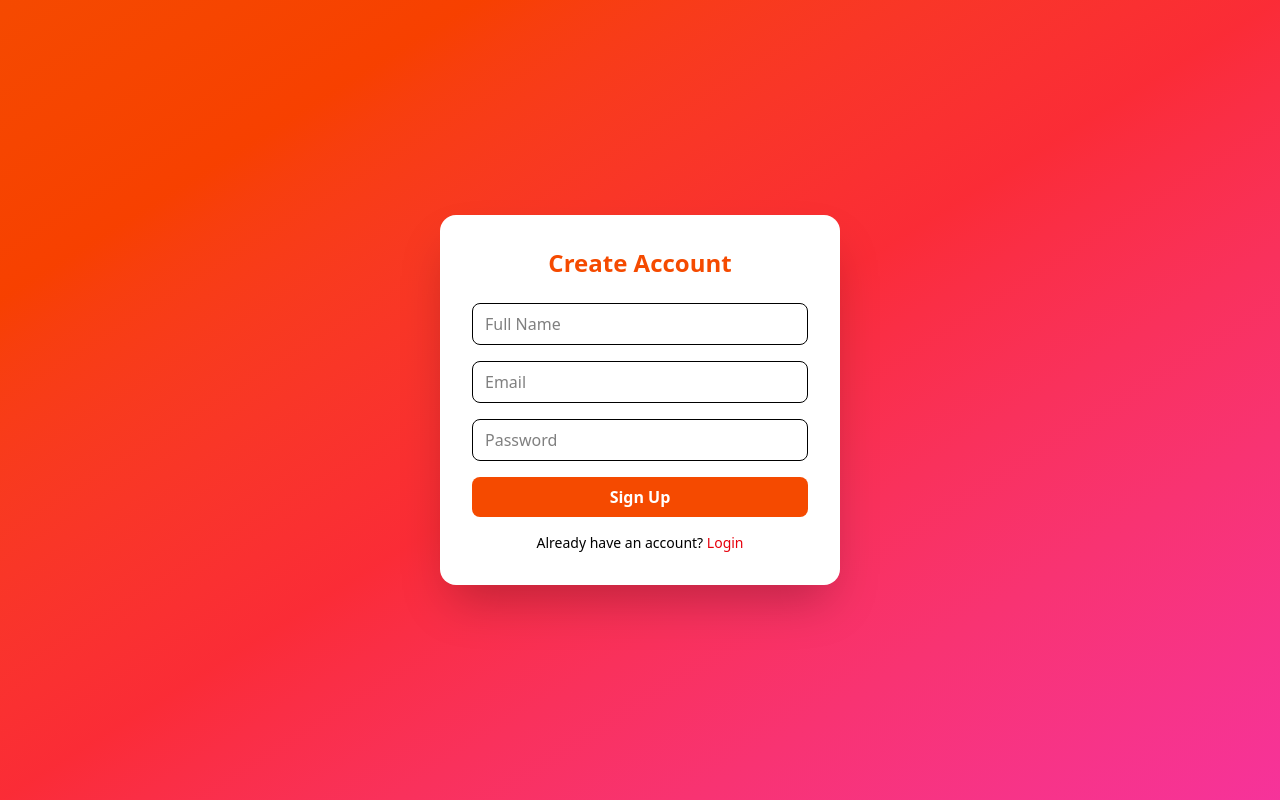
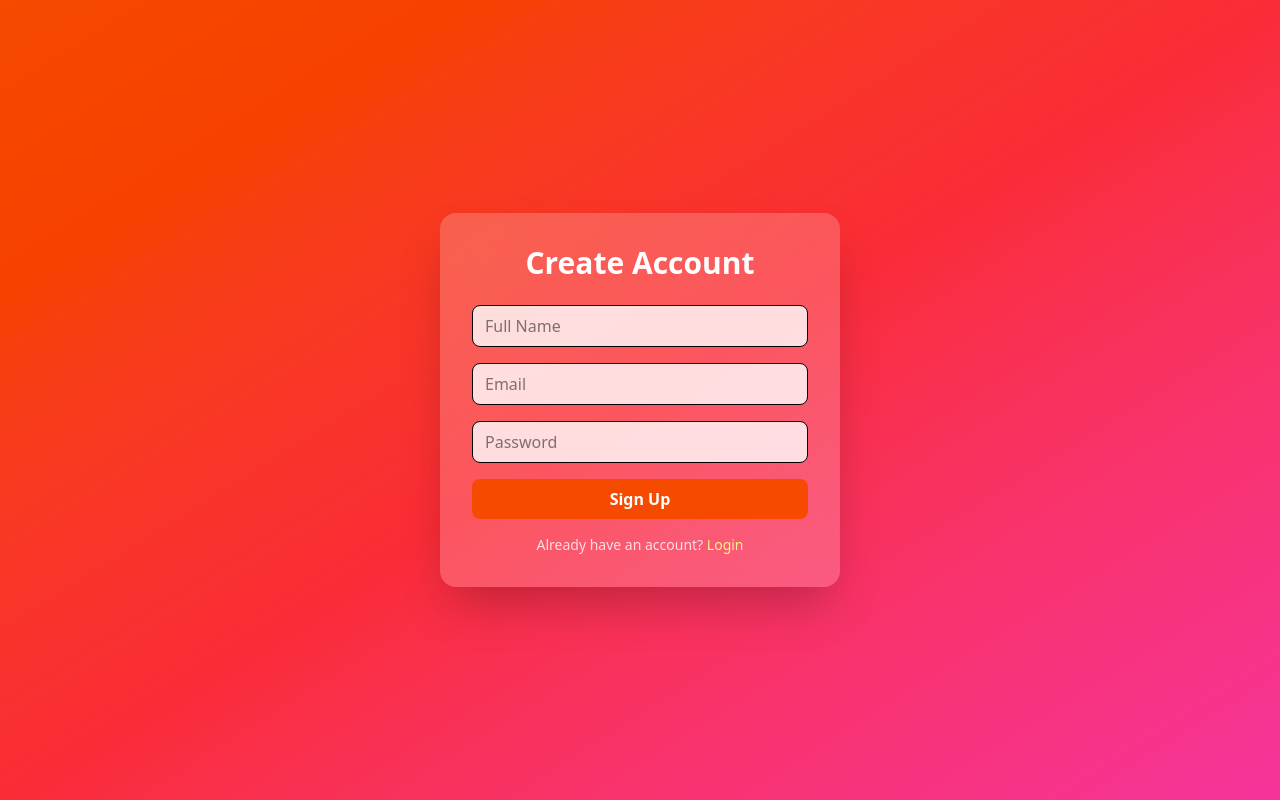
Before and after one commit to Moetez-Fradi/GenAI-Commercial-BH-Next, a React (Vite) app in the folder app/frontend/: page /signup in a window 1280 px wide. Built offline with nearby package versions, Linux system fonts and the light colour scheme.

Commit message:
auth design

```diff
--- a/app/frontend/src/pages/Login.tsx
+++ b/app/frontend/src/pages/Login.tsx
@@ -1,6 +1,7 @@
 import { useState } from "react";
 import { Link, useNavigate } from "react-router-dom";
 import { useAuth } from "../context/AuthContext";
+import { motion } from "framer-motion";
 
 export default function Login() {
   const [email, setEmail] = useState("");
@@ -16,11 +17,7 @@ export default function Login() {
     setError("");
 
     try {
-      // 👉 TODO: Replace with FastAPI call
-      // Example: const res = await fetch("/api/login", {...})
-      // const { token } = await res.json();
-
-      // Mock login
+      // 👉 TODO: replace with FastAPI call
       if (email === "admin@test.com" && password === "1234") {
         login("fake-jwt-token");
         navigate("/");
@@ -36,8 +33,13 @@ export default function Login() {
 
   return (
     <div className="h-screen flex items-center justify-center bg-gradient-to-br from-red-600 via-orange-500 to-yellow-400">
-      <div className="bg-white rounded-2xl shadow-2xl p-8 w-[min(400px,92vw)]">
-        <h1 className="text-2xl font-bold text-center text-red-600 mb-6">GENAI Dashboard</h1>
+      <motion.div
+        initial={{ opacity: 0, scale: 0.9 }}
+        animate={{ opacity: 1, scale: 1 }}
+        transition={{ duration: 0.3 }}
+        className="backdrop-blur-lg bg-white/20 p-8 rounded-2xl shadow-2xl w-[min(400px,92vw)]"
+      >
+        <h1 className="text-3xl font-bold text-center text-white mb-6">GENAI Dashboard</h1>
 
         <form onSubmit={handleLogin} className="space-y-4">
           <input
@@ -45,7 +47,7 @@ export default function Login() {
             placeholder="Email"
             value={email}
             onChange={e => setEmail(e.target.value)}
-            className="w-full border rounded-lg px-3 py-2 focus:ring-2 focus:ring-orange-400 outline-none"
+            className="w-full border rounded-lg px-3 py-2 focus:ring-2 focus:ring-orange-400 outline-none bg-white/80"
             required
           />
           <input
@@ -53,26 +55,26 @@ export default function Login() {
             placeholder="Password"
             value={password}
             onChange={e => setPassword(e.target.value)}
-            className="w-full border rounded-lg px-3 py-2 focus:ring-2 focus:ring-orange-400 outline-none"
+            className="w-full border rounded-lg px-3 py-2 focus:ring-2 focus:ring-orange-400 outline-none bg-white/80"
             required
           />
 
-          {error && <p className="text-sm text-red-600">{error}</p>}
+          {error && <p className="text-sm text-red-200">{error}</p>}
 
           <button
             type="submit"
             disabled={loading}
-            className="w-full bg-red-600 text-white py-2 rounded-lg font-semibold hover:bg-red-700 disabled:opacity-50"
+            className="w-full bg-red-600 text-white py-2 rounded-lg font-semibold hover:bg-red-700 transition disabled:opacity-50"
           >
             {loading ? "Logging in..." : "Login"}
           </button>
         </form>
 
-        <p className="text-sm text-center mt-4">
+        <p className="text-sm text-center mt-4 text-white/80">
           Don’t have an account?{" "}
-          <Link to="/signup" className="text-orange-600 font-medium hover:underline">Sign up</Link>
+          <Link to="/signup" className="text-yellow-200 font-medium hover:underline">Sign up</Link>
         </p>
-      </div>
+      </motion.div>
     </div>
   );
 }
--- a/app/frontend/src/pages/Signup.tsx
+++ b/app/frontend/src/pages/Signup.tsx
@@ -1,28 +1,51 @@
 import { useState } from "react";
-import { Link } from "react-router-dom";
+import { Link, useNavigate } from "react-router-dom";
+import { motion } from "framer-motion";
 
 export default function Signup() {
   const [name, setName] = useState("");
   const [email, setEmail] = useState("");
   const [password, setPassword] = useState("");
+  const navigate = useNavigate();
+  const [loading, setLoading] = useState(false);
+  const [error, setError] = useState("");
 
-  const handleSignup = (e: React.FormEvent) => {
+  const handleSignup = async (e: React.FormEvent) => {
     e.preventDefault();
-    // TODO: call FastAPI backend
-    console.log("Signup with", name, email, password);
+    setLoading(true);
+    setError("");
+
+    try {
+      // 👉 TODO: replace with FastAPI call
+      if (name && email && password) {
+        navigate("/login");
+      } else {
+        setError("All fields are required");
+      }
+    } catch {
+      setError("Something went wrong. Please try again.");
+    } finally {
+      setLoading(false);
+    }
   };
 
   return (
     <div className="h-screen flex items-center justify-center bg-gradient-to-br from-orange-600 via-red-500 to-pink-500">
-      <div className="bg-white rounded-2xl shadow-2xl p-8 w-[min(400px,92vw)]">
-        <h1 className="text-2xl font-bold text-center text-orange-600 mb-6">Create Account</h1>
+      <motion.div
+        initial={{ opacity: 0, scale: 0.9 }}
+        animate={{ opacity: 1, scale: 1 }}
+        transition={{ duration: 0.3 }}
+        className="backdrop-blur-lg bg-white/20 p-8 rounded-2xl shadow-2xl w-[min(400px,92vw)]"
+      >
+        <h1 className="text-3xl font-bold text-center text-white mb-6">Create Account</h1>
+
         <form onSubmit={handleSignup} className="space-y-4">
           <input
             type="text"
             placeholder="Full Name"
             value={name}
             onChange={e => setName(e.target.value)}
-            className="w-full border rounded-lg px-3 py-2 focus:ring-2 focus:ring-orange-400 outline-none"
+            className="w-full border rounded-lg px-3 py-2 focus:ring-2 focus:ring-orange-400 outline-none bg-white/80"
             required
           />
           <input
@@ -30,7 +53,7 @@ export default function Signup() {
             placeholder="Email"
             value={email}
             onChange={e => setEmail(e.target.value)}
-            className="w-full border rounded-lg px-3 py-2 focus:ring-2 focus:ring-orange-400 outline-none"
+            className="w-full border rounded-lg px-3 py-2 focus:ring-2 focus:ring-orange-400 outline-none bg-white/80"
             required
           />
           <input
@@ -38,21 +61,26 @@ export default function Signup() {
             placeholder="Password"
             value={password}
             onChange={e => setPassword(e.target.value)}
-            className="w-full border rounded-lg px-3 py-2 focus:ring-2 focus:ring-orange-400 outline-none"
+            className="w-full border rounded-lg px-3 py-2 focus:ring-2 focus:ring-orange-400 outline-none bg-white/80"
             required
           />
+
+          {error && <p className="text-sm text-red-200">{error}</p>}
+
           <button
             type="submit"
-            className="w-full bg-orange-600 text-white py-2 rounded-lg font-semibold hover:bg-orange-700"
+            disabled={loading}
+            className="w-full bg-orange-600 text-white py-2 rounded-lg font-semibold hover:bg-orange-700 transition disabled:opacity-50"
           >
-            Sign Up
+            {loading ? "Signing up..." : "Sign Up"}
           </button>
         </form>
-        <p className="text-sm text-center mt-4">
+
+        <p className="text-sm text-center mt-4 text-white/80">
           Already have an account?{" "}
-          <Link to="/login" className="text-red-600 font-medium hover:underline">Login</Link>
+          <Link to="/login" className="text-yellow-200 font-medium hover:underline">Login</Link>
         </p>
-      </div>
+      </motion.div>
     </div>
   );
 }
```
